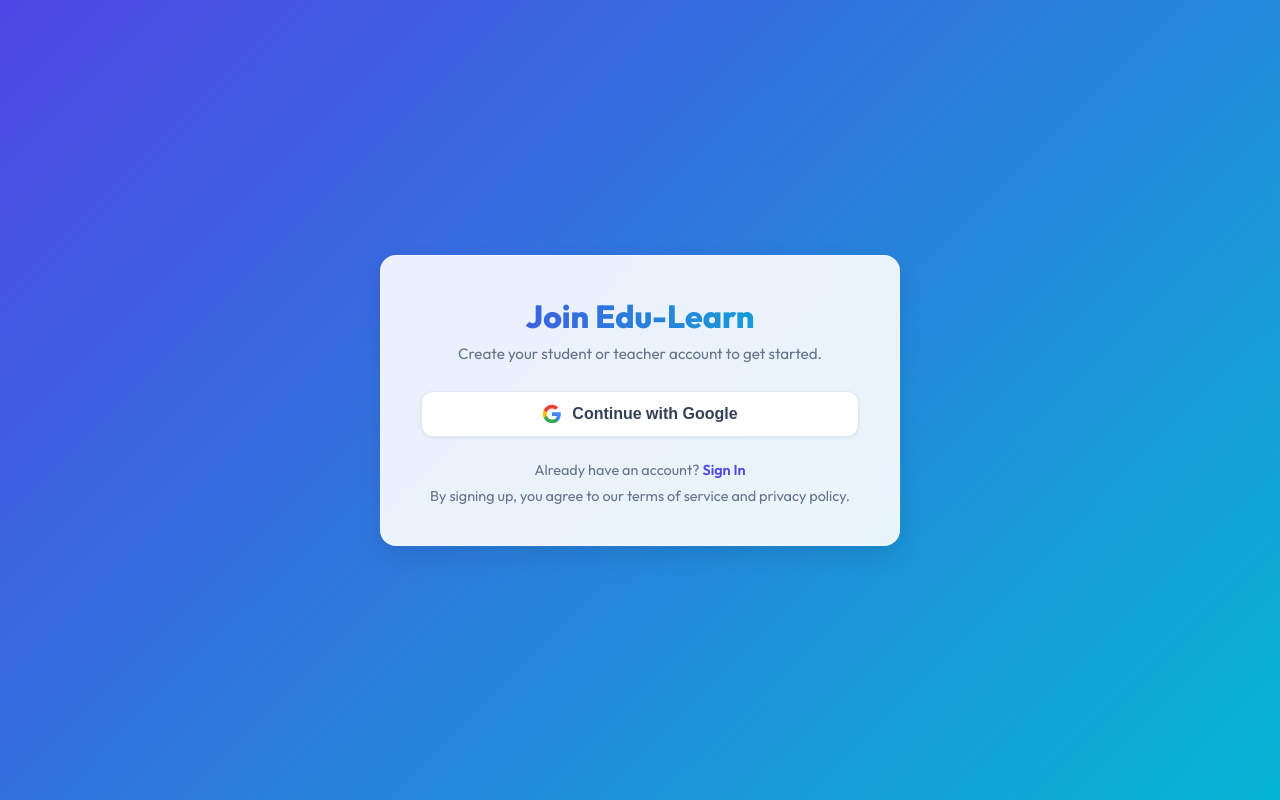
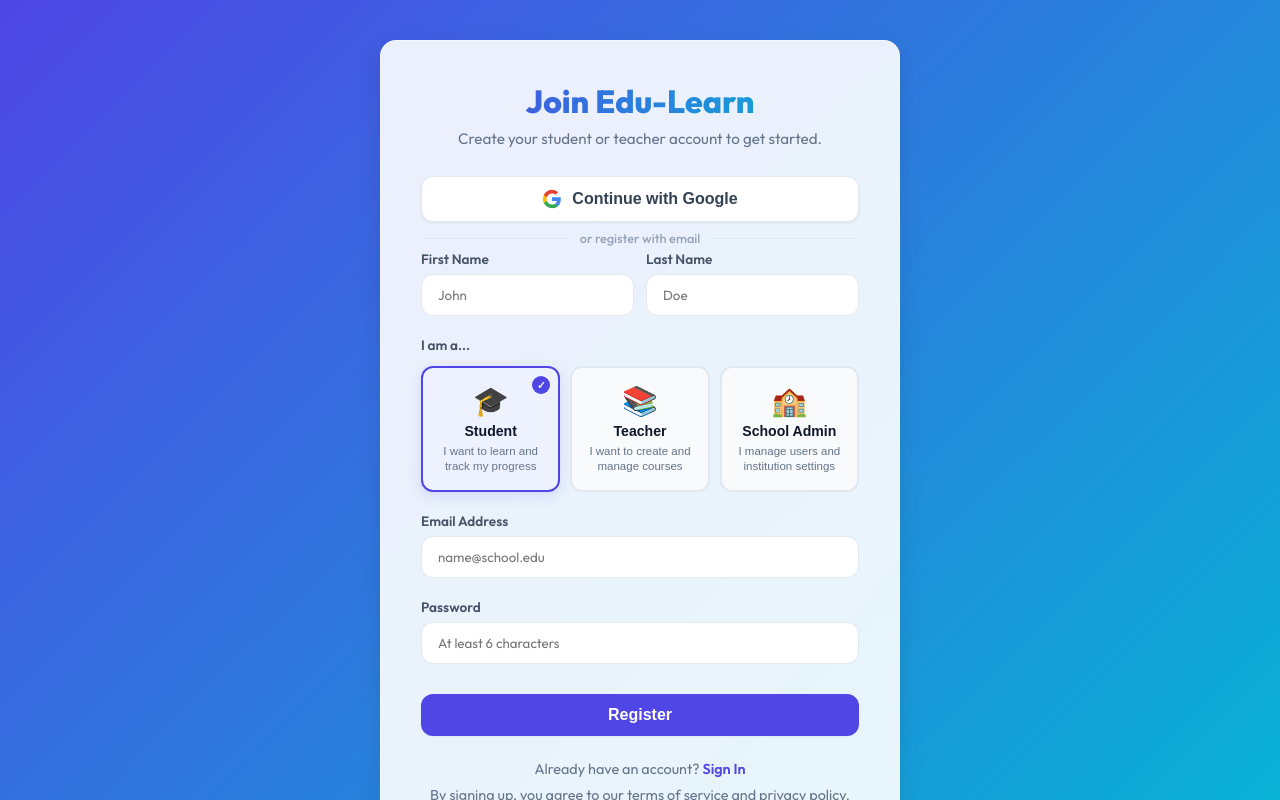
Before and after one commit to Usytech01/edu-learn, a Next.js app: page /register in a window 1280 px wide. Built offline with nearby package versions, Linux system fonts and the light colour scheme; no server answers.

Commit message:
Revert "style: remove email/password inputs and forms from login and register UI"
This reverts commit 867084c70adbc33703d91dccdf06d0ebda1923c8.

```diff
--- a/src/app/register/page.tsx
+++ b/src/app/register/page.tsx
@@ -6,6 +6,11 @@
 import Link from 'next/link';
 
 export default function RegisterPage() {
+  const [firstName, setFirstName] = useState('');
+  const [lastName, setLastName] = useState('');
+  const [email, setEmail] = useState('');
+  const [password, setPassword] = useState('');
+  const [role, setRole] = useState<'student' | 'teacher' | 'school_admin'>('student');
   const [loading, setLoading] = useState(false);
   const [errorMsg, setErrorMsg] = useState('');
   const [successMsg, setSuccessMsg] = useState('');
@@ -26,6 +31,43 @@
       if (error) throw error;
     } catch (err: any) {
       setErrorMsg(err.message || 'Failed to sign up with Google.');
+      setLoading(false);
+    }
+  };
+
+  const handleRegister = async (e: React.FormEvent) => {
+    e.preventDefault();
+    setLoading(true);
+    setErrorMsg('');
+    setSuccessMsg('');
+
+    try {
+      // Register user through Supabase Auth
+      const { data, error: signUpError } = await supabase.auth.signUp({
+        email,
+        password,
+        options: {
+          data: {
+            first_name: firstName,
+            last_name: lastName,
+            role: role,
+          },
+          emailRedirectTo: `${window.location.origin}/auth/callback`,
+        },
+      });
+
+      if (signUpError) {
+        throw signUpError;
+      }
+
+      if (data.user) {
+        setSuccessMsg('Registration successful! Please check your email to verify your account.');
+        setTimeout(() => {
+          router.push('/login');
+        }, 3000);
+      }
+    } catch (err: any) {
+      setErrorMsg(err.message || 'An error occurred during registration.');
       setLoading(false);
     }
   };
@@ -54,6 +96,99 @@
           </svg>
           Continue with Google
         </button>
+
+        <div style={styles.divider}>
+          <span style={styles.dividerLine} />
+          <span style={styles.dividerText}>or register with email</span>
+          <span style={styles.dividerLine} />
+        </div>
+
+        <form onSubmit={handleRegister} style={styles.form}>
+          <div style={styles.row}>
+            <div style={{ ...styles.inputGroup, flex: 1 }}>
+              <label style={styles.label}>First Name</label>
+              <input
+                type="text"
+                required
+                className="input-field"
+                value={firstName}
+                onChange={(e) => setFirstName(e.target.value)}
+                placeholder="John"
+                disabled={loading}
+              />
+            </div>
+            <div style={{ ...styles.inputGroup, flex: 1 }}>
+              <label style={styles.label}>Last Name</label>
+              <input
+                type="text"
+                required
+                className="input-field"
+                value={lastName}
+                onChange={(e) => setLastName(e.target.value)}
+                placeholder="Doe"
+                disabled={loading}
+              />
+            </div>
+          </div>
+
+          <div style={styles.inputGroup}>
+            <label style={styles.label}>I am a...</label>
+            <div style={styles.roleGrid}>
+              {[
+                { value: 'student', label: 'Student', icon: '🎓', desc: 'I want to learn and track my progress' },
+                { value: 'teacher', label: 'Teacher', icon: '📚', desc: 'I want to create and manage courses' },
+                { value: 'school_admin', label: 'School Admin', icon: '🏫', desc: 'I manage users and institution settings' },
+              ].map((r) => (
+                <button
+                  key={r.value}
+                  type="button"
+                  disabled={loading}
+                  onClick={() => setRole(r.value as any)}
+                  style={{
+                    ...styles.roleCard,
+                    ...(role === r.value ? styles.roleCardActive : {}),
+                  }}
+                >
+                  <span style={styles.roleIcon}>{r.icon}</span>
+                  <span style={styles.roleName}>{r.label}</span>
+                  <span style={styles.roleDesc}>{r.desc}</span>
+                  {role === r.value && <span style={styles.checkBadge}>✓</span>}
+                </button>
+              ))}
+            </div>
+          </div>
+
+          <div style={styles.inputGroup}>
+            <label style={styles.label}>Email Address</label>
+            <input
+              type="email"
+              required
+              className="input-field"
+              value={email}
+              onChange={(e) => setEmail(e.target.value)}
+              placeholder="name@school.edu"
+              disabled={loading}
+            />
+          </div>
+
+          <div style={styles.inputGroup}>
+            <label style={styles.label}>Password</label>
+            <input
+              type="password"
+              required
+              className="input-field"
+              value={password}
+              onChange={(e) => setPassword(e.target.value)}
+              placeholder="At least 6 characters"
+              disabled={loading}
+            />
+          </div>
+
+
+          <button type="submit" disabled={loading} style={styles.button} className="btn btn-primary">
+            {loading ? 'Registering...' : 'Register'}
+          </button>
+        </form>
 
         <p style={styles.footerText}>
           Already have an account? <Link href="/login" style={styles.link}>Sign In</Link>
```
Also changed, not shown: src/app/login/page.tsx (+62 -0 lines).
